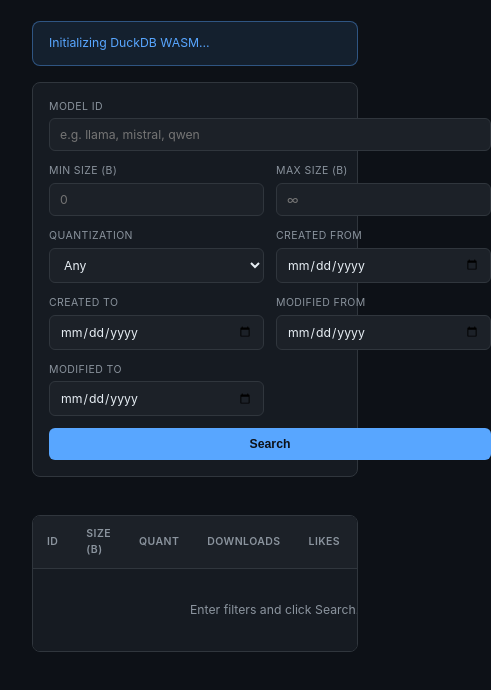
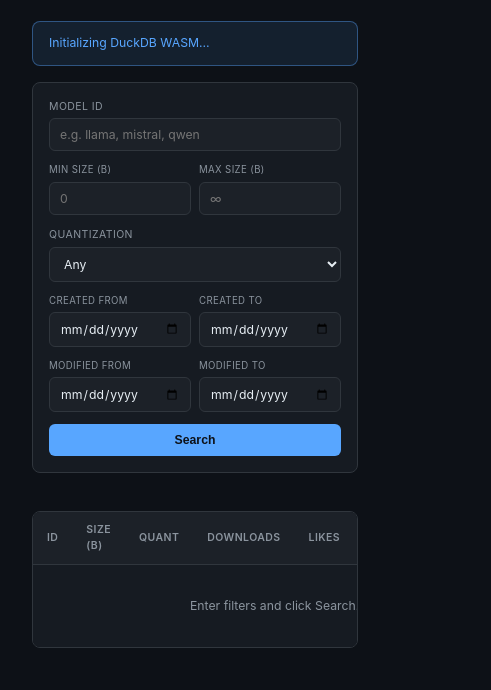
Before and after one commit to amagyar/hf-indexer, a plain HTML site: page frontend/index.html in a window 390 px wide. Shown: the part 108-798 px from the top of the page, 491 px wide, since content can reach past the window. Drawn offline with Linux system fonts and the light colour scheme.

Commit message:
fix: keep from/to date pairs together and extend hover to all columns
- Wrap each from/to (and min/max) pair in a .field-pair sub-grid so the two
  inputs stay side by side at every viewport width instead of wrapping apart
- Apply row hover background to td explicitly (tr:hover td) so the highlight
  covers every column including the last ones
- Stack form groups vertically under 1100px while keeping pairs intact

```diff
--- a/frontend/index.html
+++ b/frontend/index.html
@@ -21,22 +21,23 @@
     <section id="error-banner" class="error hidden" role="alert"></section>
 
     <form id="filter-form" aria-label="Model filters">
-      <div class="field">
+      <div class="field field-id">
         <label for="f-id">Model ID</label>
         <input id="f-id" name="id" type="search" placeholder="e.g. llama, mistral, qwen" autocomplete="off" />
       </div>
 
+      <div class="field-pair">
         <div class="field">
           <label for="f-min-size">Min size (B)</label>
           <input id="f-min-size" name="min_size" type="number" min="0" step="0.1" placeholder="0" />
         </div>
-
         <div class="field">
           <label for="f-max-size">Max size (B)</label>
           <input id="f-max-size" name="max_size" type="number" min="0" step="0.1" placeholder="&infin;" />
         </div>
+      </div>
 
-      <div class="field">
+      <div class="field field-quant">
         <label for="f-quant">Quantization</label>
         <select id="f-quant" name="quant">
           <option value="">Any</option>
@@ -48,24 +49,26 @@
         </select>
       </div>
 
+      <div class="field-pair">
         <div class="field">
           <label for="f-created-from">Created from</label>
           <input id="f-created-from" name="created_from" type="date" />
         </div>
-
         <div class="field">
           <label for="f-created-to">Created to</label>
           <input id="f-created-to" name="created_to" type="date" />
         </div>
+      </div>
 
+      <div class="field-pair">
         <div class="field">
           <label for="f-modified-from">Modified from</label>
           <input id="f-modified-from" name="modified_from" type="date" />
         </div>
-
         <div class="field">
           <label for="f-modified-to">Modified to</label>
           <input id="f-modified-to" name="modified_to" type="date" />
+        </div>
       </div>
 
       <div class="field actions">
--- a/frontend/styles.css
+++ b/frontend/styles.css
@@ -90,7 +90,7 @@ main {
 /* Filter form */
 #filter-form {
   display: grid;
-  grid-template-columns: 2fr repeat(7, minmax(110px, 1fr)) auto;
+  grid-template-columns: 2fr 1.4fr 1fr 1.4fr 1.4fr auto;
   gap: 12px;
   align-items: end;
   padding: 16px;
@@ -104,6 +104,19 @@ main {
   display: flex;
   flex-direction: column;
   gap: 4px;
+  min-width: 0;
+}
+
+/* A from/to (or min/max) pair: its own 2-column sub-grid so the two inputs
+   stay side by side at every viewport width. */
+.field-pair {
+  display: grid;
+  grid-template-columns: 1fr 1fr;
+  gap: 8px;
+}
+
+.field-pair .field label {
+  font-size: 0.6875rem;
 }
 
 .field label {
@@ -196,7 +209,7 @@ tbody td {
 
 tbody tr:last-child td { border-bottom: none; }
 
-tbody tr:hover { background: rgba(88, 166, 255, 0.06); }
+tbody tr:hover td { background: rgba(88, 166, 255, 0.06); }
 
 .empty-row td {
   text-align: center;
@@ -218,8 +231,9 @@ tbody tr:hover { background: rgba(88, 166, 255, 0.06); }
 .cell-date { color: var(--text-muted); font-size: 0.8125rem; }
 
 @media (max-width: 1100px) {
-  #filter-form { grid-template-columns: repeat(2, 1fr); }
-  #filter-form .field:first-child { grid-column: 1 / -1; }
-  #filter-form .actions { grid-column: 1 / -1; }
+  /* Stack the form groups vertically; each from/to pair stays together
+     because .field-pair is a self-contained 2-column sub-grid. */
+  #filter-form { grid-template-columns: 1fr; }
+  .field-pair { grid-template-columns: 1fr 1fr; }
   #search-btn { width: 100%; }
 }
```
Lines whose indentation alone changed are shown as unchanged.
